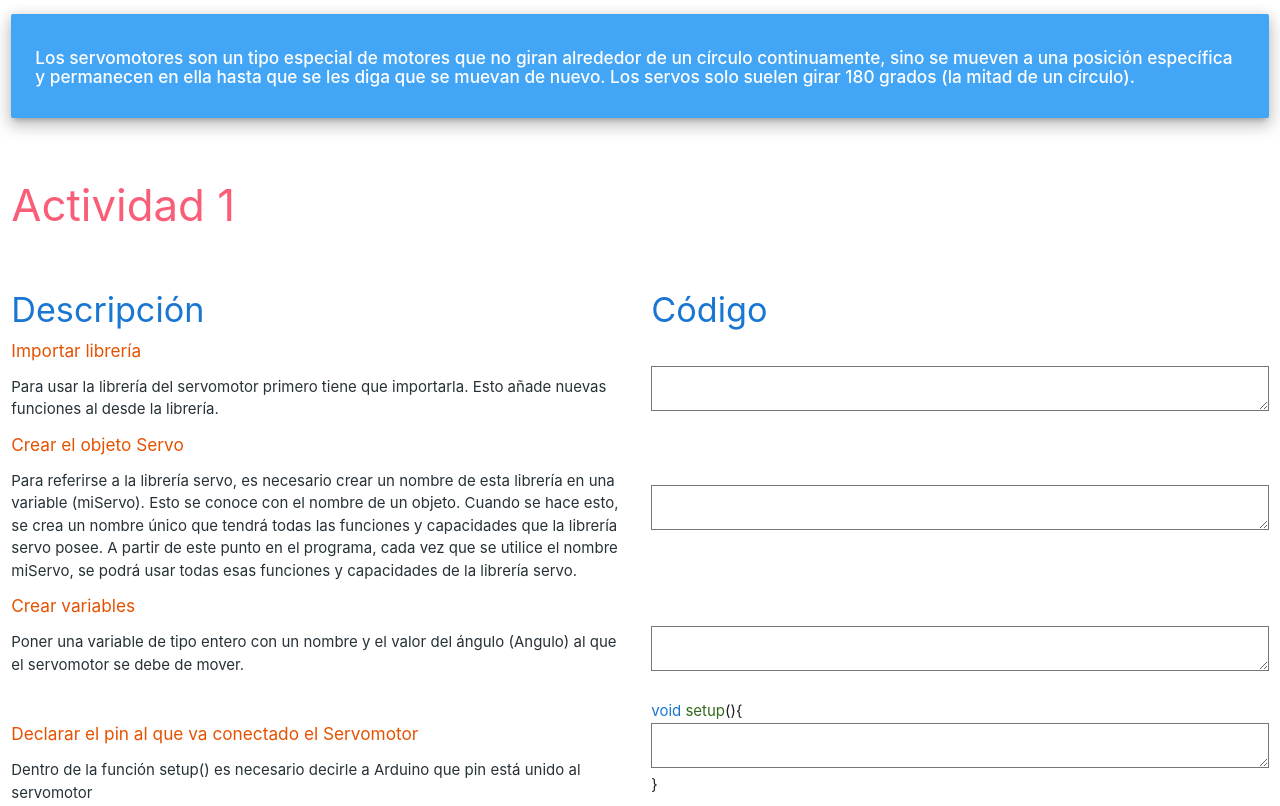
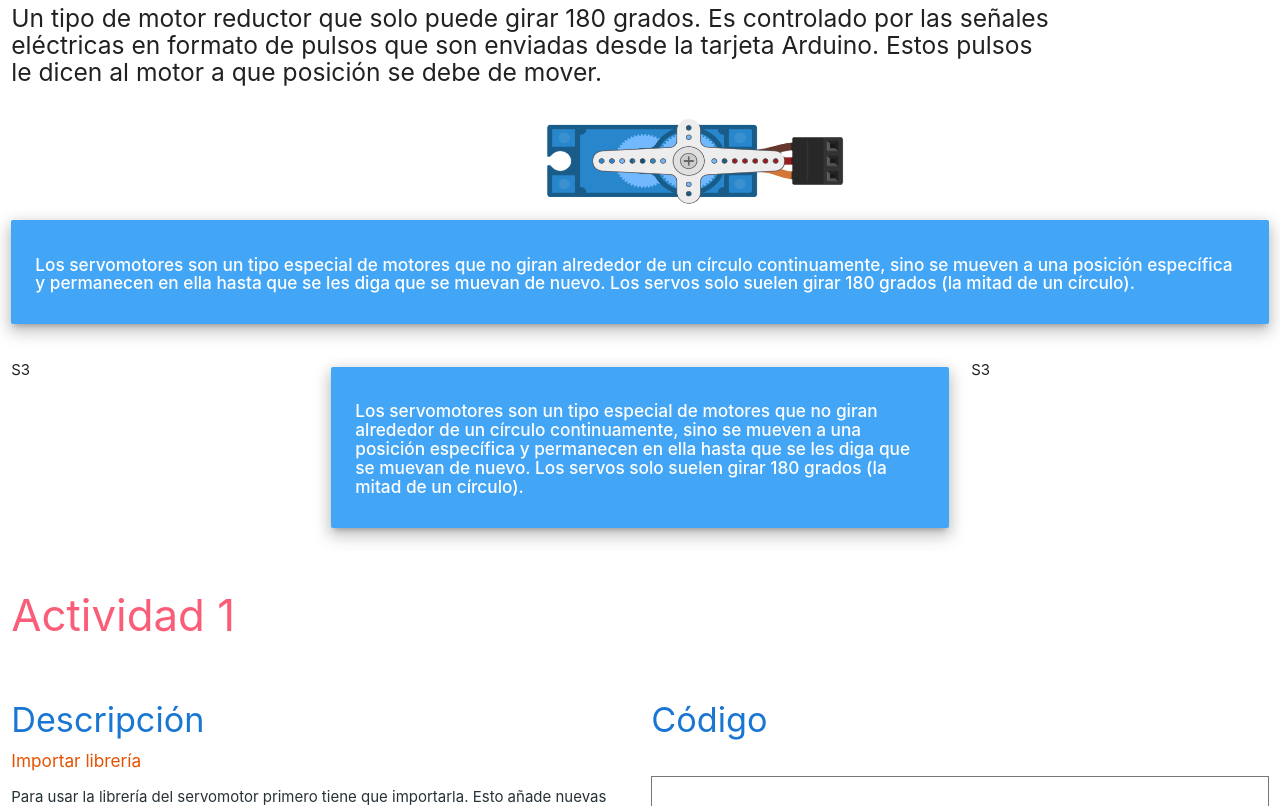
Before and after one commit to irvyncornejo/servomotorSec, a plain HTML site: page index.html in a window 1280 px wide. Shown: the part 1088-1894 px from the top of the page. Drawn offline with nearby package versions, Linux system fonts and the light colour scheme.

Commit message:
Pruebas de  col

```diff
--- a/index.html
+++ b/index.html
@@ -20,7 +20,7 @@
 <!-- ondragstart="return false" onselectstart="return false" oncontextmenu="return false" -->
 <body>
         <div class="row">
-            <div class="col s2">
+            <div class="col s">
                 <img src="source/conocer.png" alt="Conocer" height="200px" width="200px">
             </div>
             <div class="col s10">
@@ -42,7 +42,8 @@
                     <div class="col s3 "><br></div>
             </div>
 
-            <div class="col s12 m12 ">
+
+            <div class="col s12 ">
             <div class="card-panel blue lighten-1 z-depth-3  ">
                 <h6 class="white-text  " > <strong>Los servomotores son un tipo especial de motores que no giran alrededor de un círculo continuamente,
                         sino se mueven a una posición específica y permanecen en ella hasta que se les diga que se muevan de
@@ -52,6 +53,28 @@
             </div>
 
         </div>
+
+
+<!-- Pruebas -->
+
+<div class="row">
+    <div class="col s3">S3</div>
+    <div class="col s6">
+        <div class="card-panel blue lighten-1 z-depth-3  ">
+            <h6 class="white-text  " > <strong>Los servomotores son un tipo especial de motores que no giran alrededor de un círculo continuamente,
+                    sino se mueven a una posición específica y permanecen en ella hasta que se les diga que se muevan de
+                    nuevo. Los servos solo suelen girar 180 grados (la mitad de un círculo).</strong>
+            </h6>
+        </div>
+    </div>
+    <div class="col s3">S3</div>
+</div>
+
+
+
+
+
+
 
 
     <!-- Actividad 1 -->
```
